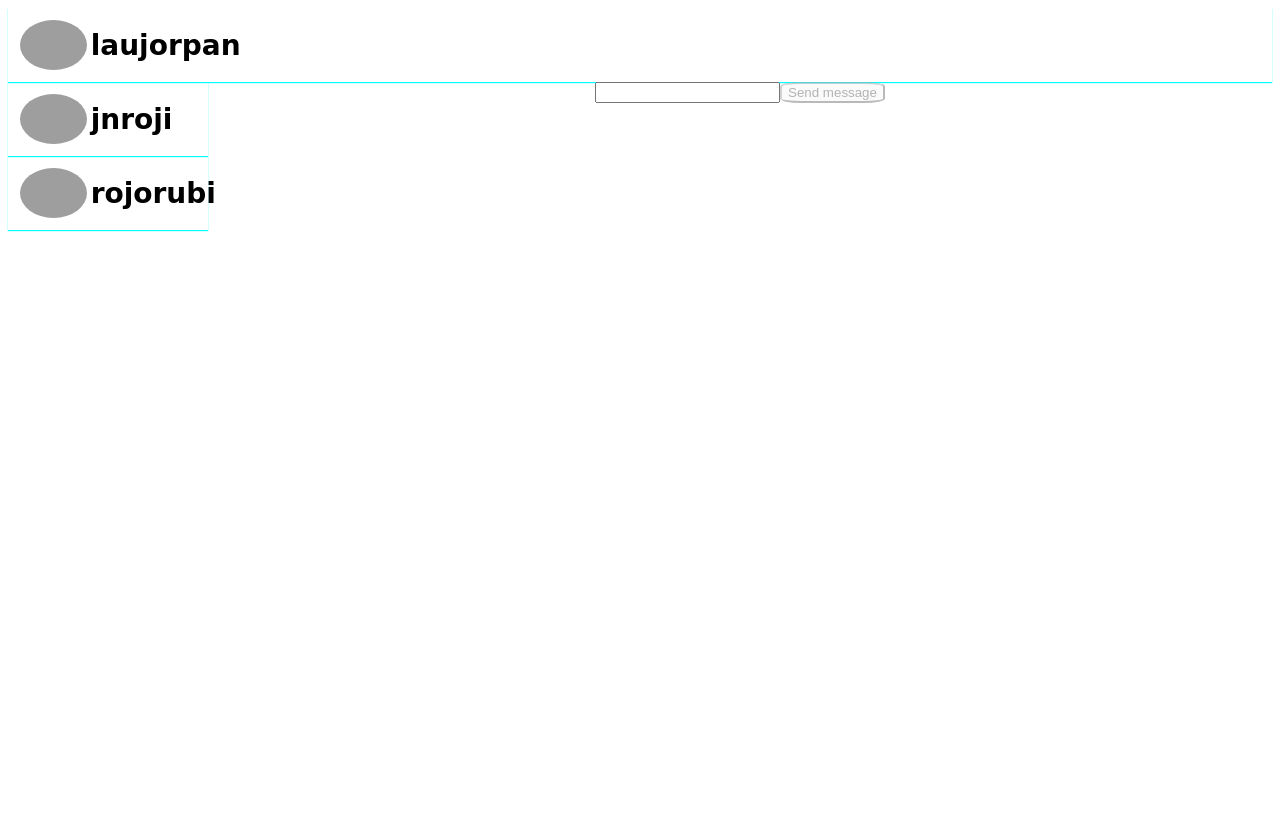
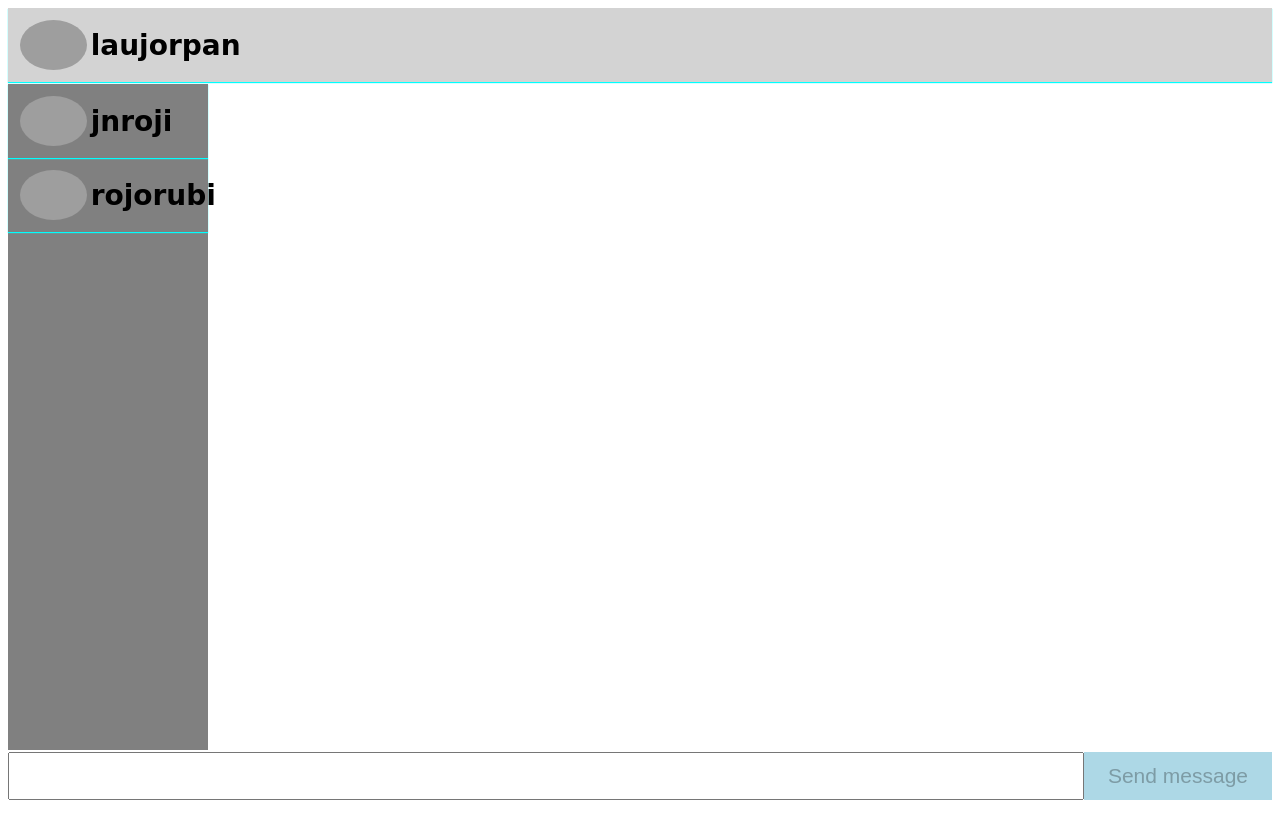
Before and after one commit to laujorpan/curso-angular, an Angular app in the folder chat/: page / in a window 1280 px wide. Built offline with nearby package versions, Linux system fonts and the light colour scheme; grey boxes are pictures that could not be loaded.

Commit message:
Change styles and use a service to send messages

```diff
--- a/chat/src/app/app.component.html
+++ b/chat/src/app/app.component.html
@@ -1,16 +1,19 @@
 <!--The content below is only a placeholder and can be replaced.-->
 <div class="grid">
   <div class="grid-elem-1">
-  <app-avatar (buttonClicked)= "setTitle($event)"></app-avatar>
+    <app-avatar (buttonClicked)= "setTitle($event)"></app-avatar>
   </div>
   <div class="grid-elem-2">
-
-  <app-avatar *ngFor="let username of users" (buttonClicked)= "setTitle($event)" username="{{username}}"></app-avatar>
+    <app-avatar *ngFor="let username of users" (buttonClicked)= "setTitle($event)" username="{{username}}"></app-avatar>
   </div>
   <div class="grid-elem-3">
-  <app-board [messages] = "messagesList"></app-board>
-  <!--Otra opcion: <app-board [message] ="lastMsg"></app-board>-->
-  <app-message (messageSent)="printInBoard($event)"></app-message>
-
+    <!-- Option 1 - With inputs and outputs -->
+    <!--<app-board [messages] = "messagesList"></app-board>-->
+    <!--Otra opcion: <app-board [message] ="lastMsg"></app-board>-->
+    <!-- Option 2 - With services -->
+    <app-board></app-board>
+  </div>
+  <div class="grid-elem-4">
+    <app-message (messageSent)="printInBoard($event)"></app-message>
   </div>
 </div>
--- a/chat/src/app/app.component.scss
+++ b/chat/src/app/app.component.scss
@@ -3,28 +3,31 @@ img.hover{
 }
 .grid{
     display : grid;
-    height: 100vh;
+    height: 99vh;
     grid-template-columns:200px 1fr;
-    grid-template-rows: 74px 1fr ;
-    text-align:center;
-    /*grid-template-areas:
+    grid-template-rows: 74px 1fr 48px;
+    grid-gap: 2px;
+    text-align: center;
+    grid-template-areas:
     'header header'
     'users boarding'
-    ;
-    grid-template-areas:
-    'header'
-    'users'
-    'boarding'
-    ;
-    */
+    'message message';
+
     .grid-elem-1{
-        grid-column: 1 / span 2
+        grid-area: header;
+        background-color: lightgray;
     }
     .grid-elem-2{
-        grid-column: 1
+        grid-area: users;
+        background-color: grey;
     }
     .grid-elem-3{
-        grid-column: 2
+        grid-area: boarding;
     }
-
+    .grid-elem-4{
+        grid-area: message;
+    }
+    app-board {
+        flex: 1;
+    }
 }
--- a/chat/src/app/board/board.component.html
+++ b/chat/src/app/board/board.component.html
@@ -1,5 +1 @@
-<div>
-
-   <p *ngFor="let msg of messages">{{ msg }}</p>
-
-</div>
+<p *ngFor="let msg of messages">{{ msg }}</p>
--- a/chat/src/app/board/board.component.scss
+++ b/chat/src/app/board/board.component.scss
@@ -1,3 +1,7 @@
 p{
     text-align: left;
+    padding: 12px;
+    background: lightcyan;
+    margin: 4px;
+    border-radius: 4px;
 }
--- a/chat/src/app/board/board.component.ts
+++ b/chat/src/app/board/board.component.ts
@@ -1,4 +1,5 @@
 import { Component, OnInit, Input } from '@angular/core';
+import { MessageService } from '../message.service';
 
 @Component({
   selector: 'app-board',
@@ -6,12 +7,17 @@ import { Component, OnInit, Input } from '@angular/core';
   styleUrls: ['./board.component.scss']
 })
 export class BoardComponent implements OnInit {
+  /* Option 1: With inputs and outputs */
+  /* @Input() messages:string[]; */
 
-  @Input() messages:string[];
-
-  constructor() { }
+  /* Option 2: With services */
+  messages = [];
+  constructor(private messageSrv: MessageService) { }
 
   ngOnInit() {
+    this.messageSrv.messages$.subscribe(data => {
+      this.messages.push(data)
+    });
   }
 
 
--- a/chat/src/app/message.service.ts
+++ b/chat/src/app/message.service.ts
@@ -1,11 +1,18 @@
 import { Injectable } from '@angular/core';
+import { Subject } from 'rxjs';
 
 @Injectable({
   providedIn: 'root'
 })
 export class MessageService {
+  messages = [];
+  messages$ = new Subject();
 
   constructor() { }
 
+  addMessage(message) {
+    this.messages = [ message ];
+    this.messages$.next(message);
+  }
 
 }
--- a/chat/src/app/message/message.component.scss
+++ b/chat/src/app/message/message.component.scss
@@ -1,5 +1,16 @@
-button{
-    border-radius: 20%;
+:host {
+    display: flex;
+}
+
+input {
+    flex: 1;
+}
+
+button {
+    padding: 12px 24px;
+    font-size: 21px;
+    border: none;
+    background: lightblue;
 }
 /* Lo veremos mas adelante con los formularios activos
 .ng-invalid.ng-dirty {
--- a/chat/src/app/message/message.component.ts
+++ b/chat/src/app/message/message.component.ts
@@ -1,4 +1,5 @@
 import { Component, OnInit, Output, EventEmitter } from '@angular/core';
+import { MessageService } from '../message.service';
 
 @Component({
   selector: 'app-message',
@@ -9,15 +10,24 @@ export class MessageComponent implements OnInit {
 
   @Output() messageSent = new EventEmitter();
   textWrote:string;
-  constructor() { }
+  constructor(private _messageSrv: MessageService) { }
 
   ngOnInit() {
   }
-
+  /* Option 1: With inputs and outputs */
+  /*
   sendMessage(){
     this.messageSent.emit(this.textWrote);
     this.textWrote='';
   }
+  */
+
+  /* Option 2: With a service */
+  sendMessage(){
+    this._messageSrv.addMessage(this.textWrote);
+    this.textWrote='';
+  }
+
   isDisabled(){
     return !this.textWrote || this.textWrote==='';
   }
```
